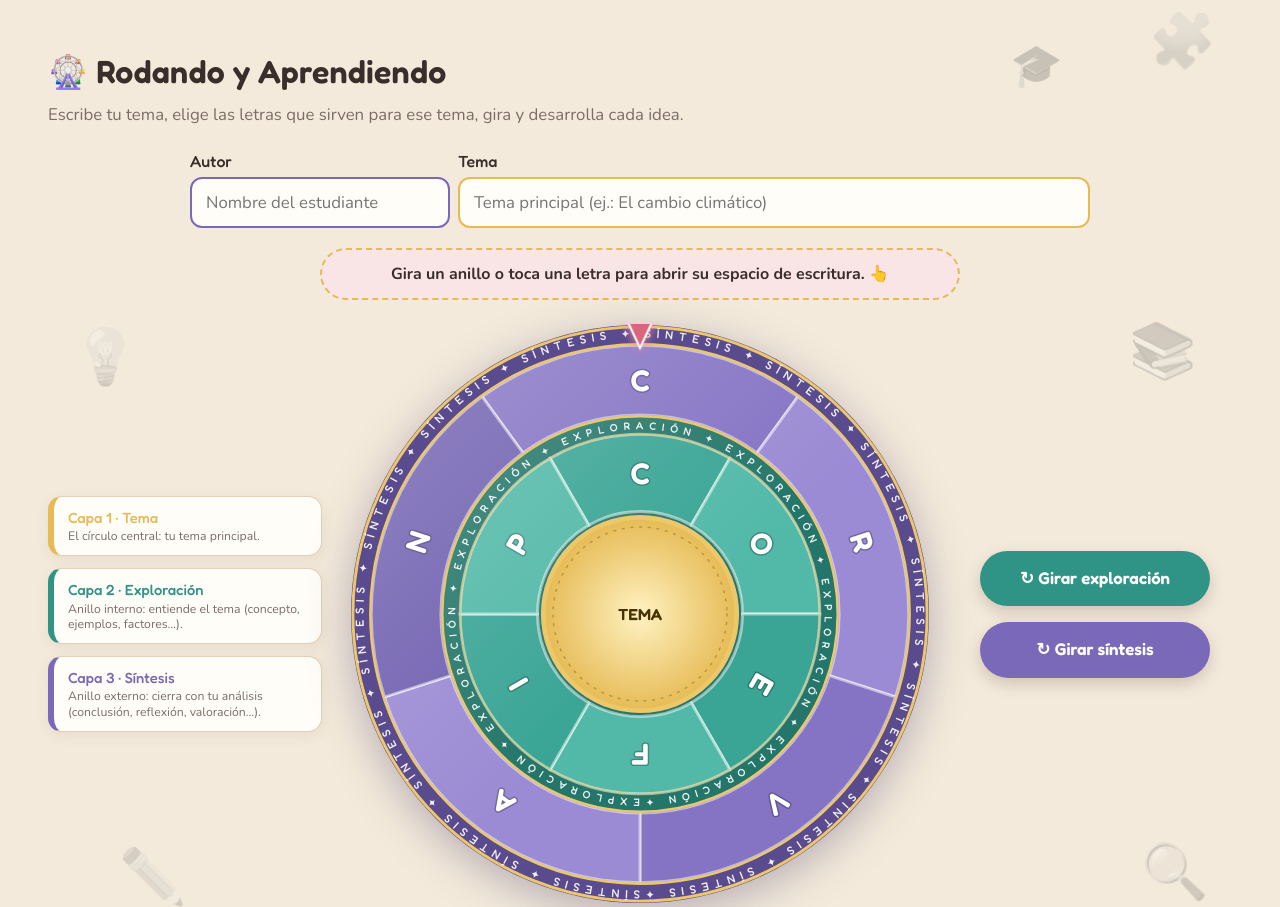
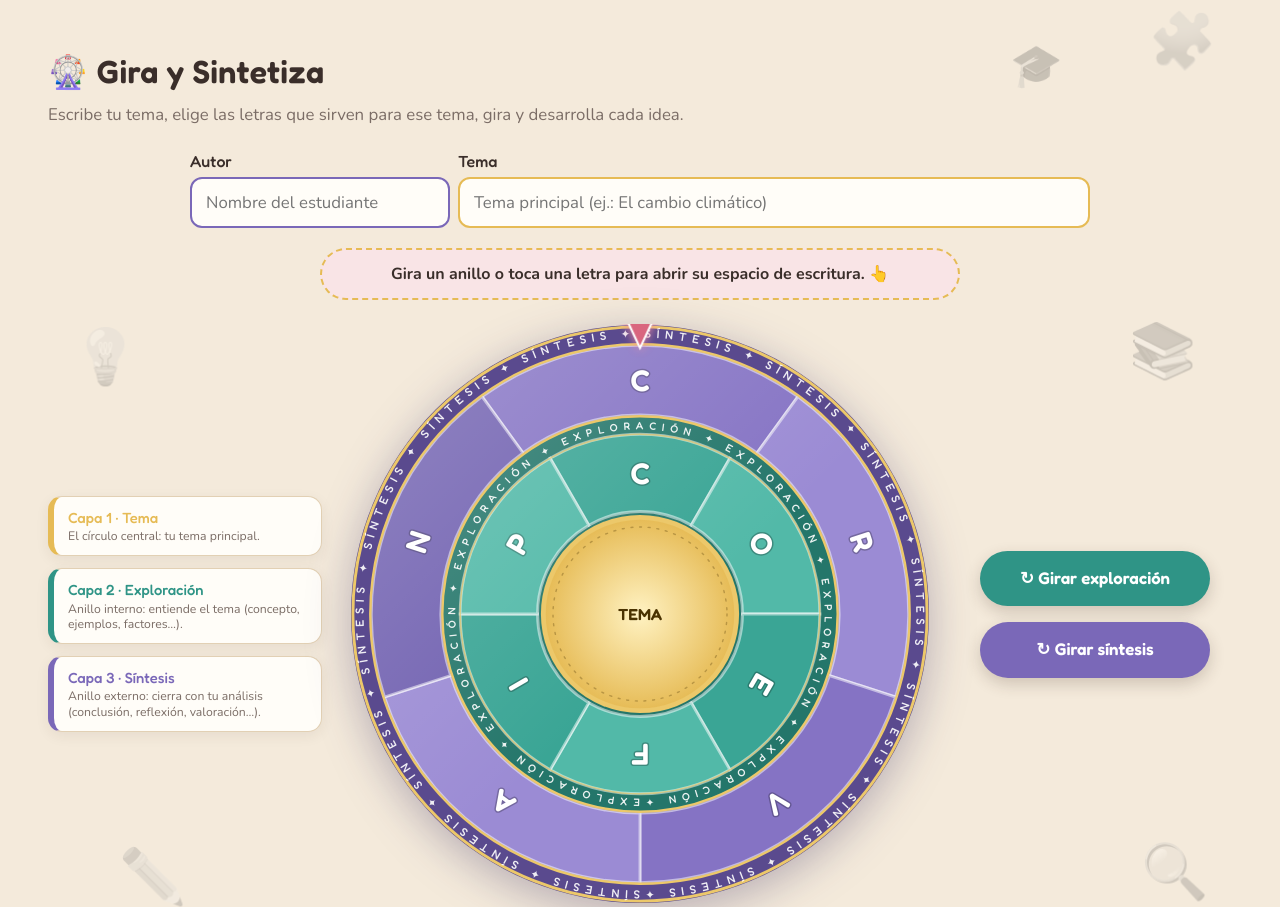
Before and after one commit to mayerli-esperilla20/Metodolog-a_OrganizadorVisual-, a plain HTML site: page index.html in a window 1280 px wide. Shown: the top 907 px of the page. Drawn offline with nearby package versions, Linux system fonts and the light colour scheme.

Commit message:
Update index.html

```diff
--- a/index.html
+++ b/index.html
@@ -3,7 +3,7 @@
 <head>
 <meta charset="utf-8">
 <meta name="viewport" content="width=device-width, initial-scale=1, viewport-fit=cover">
-<title>Rodando y Aprendiendo</title>
+<title>Gira y Sintetiza</title>
 <link rel="stylesheet" href="https://fonts.googleapis.com/css2?family=Fredoka:wght@400;500;600&family=Nunito:wght@400;600;700&display=swap">
 <style>
 :root{box-sizing:border-box;padding-top:env(safe-area-inset-top,0px);padding-bottom:env(safe-area-inset-bottom,0px);
@@ -118,7 +118,7 @@ body{background:var(--bg)}
 <div class="deco"><span style="left:3%;top:14%">💡</span><span style="right:4%;top:46%">📚</span><span style="left:5%;bottom:10%">✏️</span><span style="right:8%;bottom:6%">🔍</span><span style="left:46%;top:1%">🧩</span></div>
 <div class="wrap">
 <span class="ic" style="right:5%;top:14px">🧩</span><span class="ic" style="right:17%;top:46px;font-size:42px">🎓</span>
-  <h1>🎡 Rodando y Aprendiendo</h1>
+  <h1>🎡 Gira y Sintetiza</h1>
   <p class="sub">Escribe tu tema, elige las letras que sirven para ese tema, gira y desarrolla cada idea.</p>
   <div class="topic"><label class="fld nm">Autor<input id="student" placeholder="Nombre del estudiante" maxlength="60"></label><label class="fld grow">Tema<input id="topic" placeholder="Tema principal (ej.: El cambio climático)" maxlength="80"></label></div>
   <div class="empty hintbar">Gira un anillo o toca una letra para abrir su espacio de escritura. 👆</div>
```
